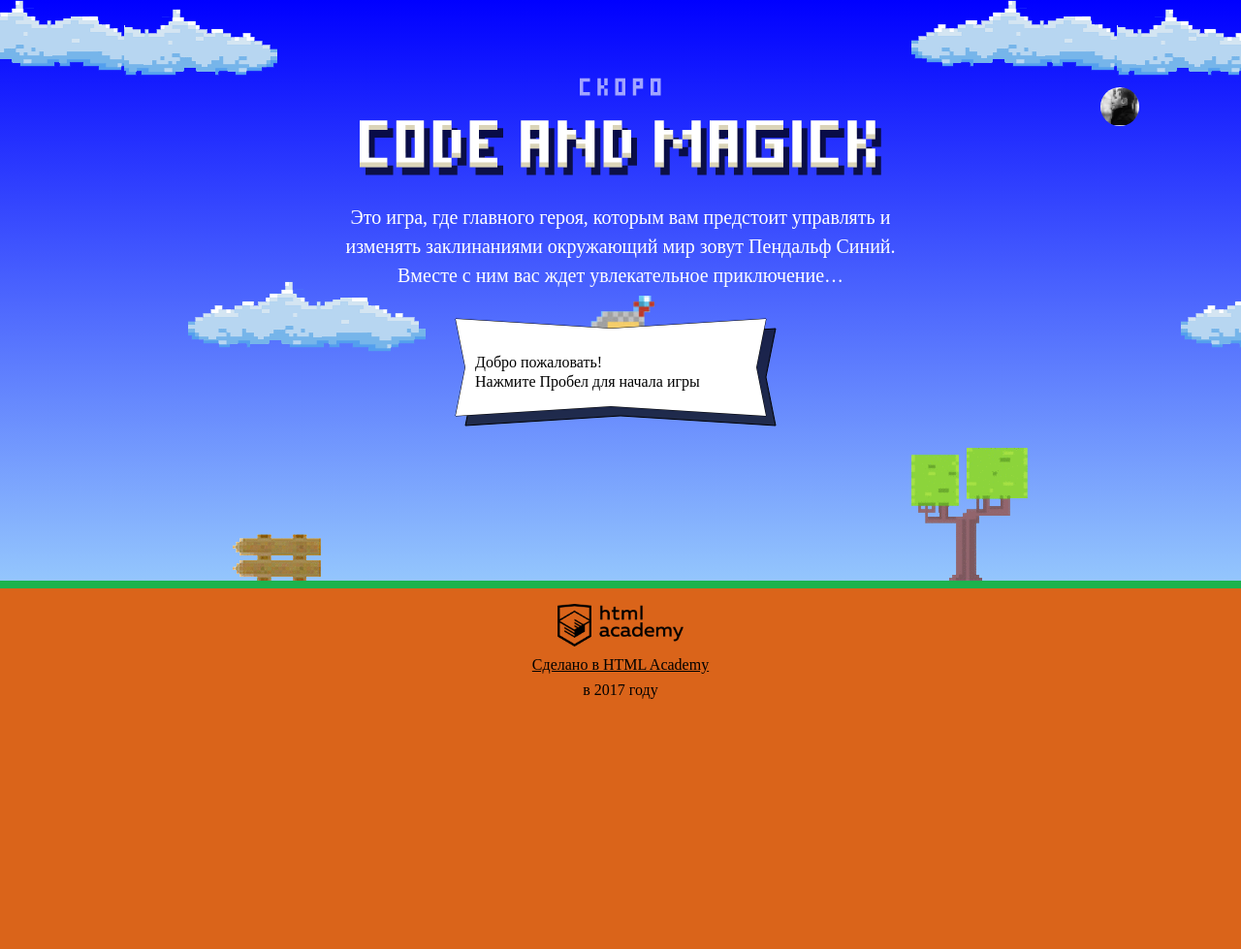
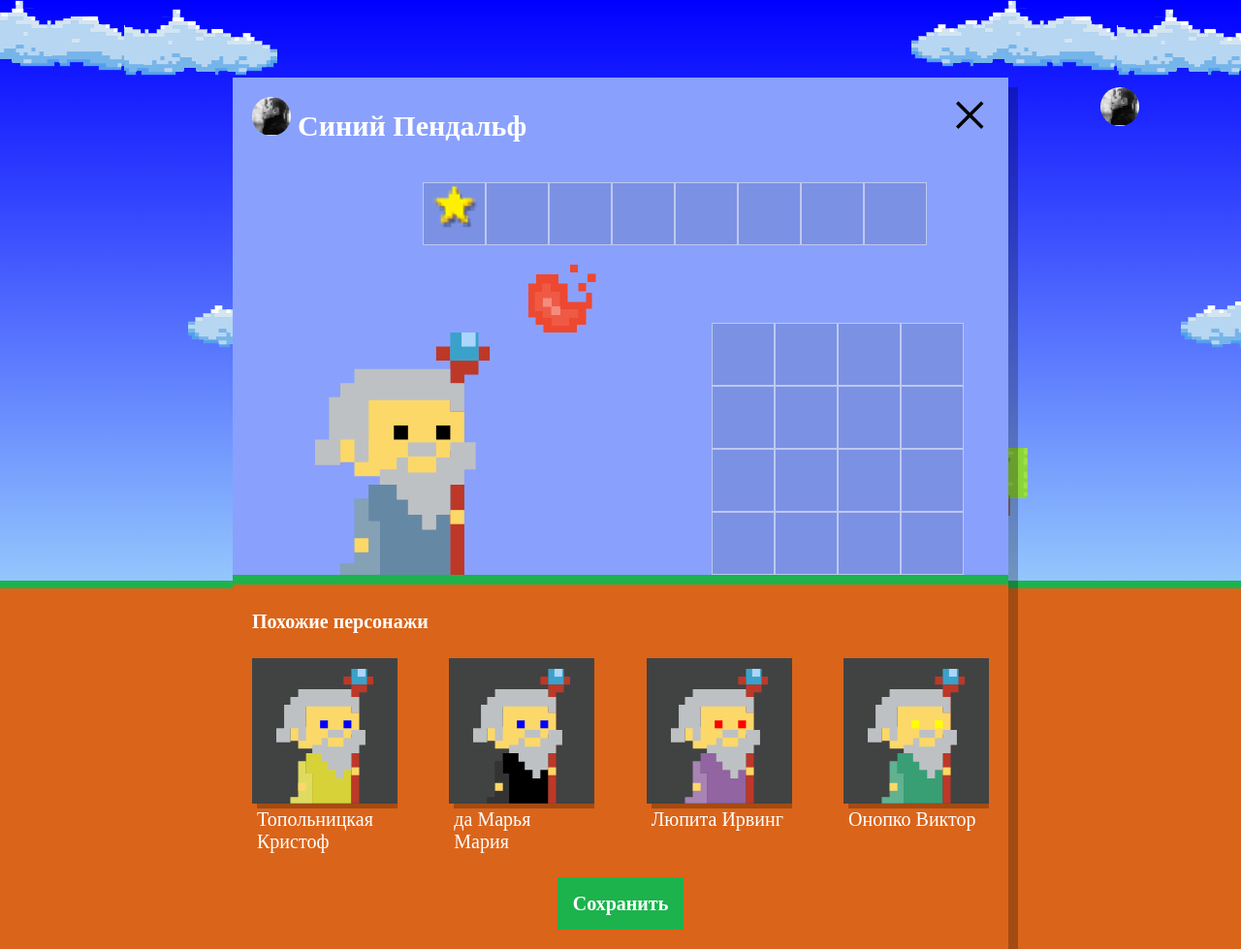
Before and after one commit to ianbel263/1006885-code-and-magick-18, a website: page index.html in a window 1280 px wide. Shown: the whole page at 97% size. Before the commit the page ends 800 px from the top, so only its background shows below. Drawn offline with Linux system fonts and the light colour scheme; a web font is replaced by a local one.

Commit message:
Добавляет скрипт настроек игры

```diff
--- a/index.html
+++ b/index.html
@@ -199,6 +199,7 @@
     return height - height * 2 / 3 - wizardHeight;
   };
 </script>
+<script src="js/setup.js"></script>
 <script src="js/stat.js"></script>
 <script src="js/game.js"></script>
 
--- /dev/null
+++ b/js/setup.js
@@ -0,0 +1,67 @@
+'use strict';
+
+var WIZARD_NAMES = ['Иван', 'Хуан Себастьян', 'Мария', 'Кристоф', 'Виктор', 'Юлия', 'Люпита', 'Вашингтон'];
+var WIZARD_SURNAMES = ['да Марья', 'Верон', 'Мирабелла', 'Вальц', 'Онопко', 'Топольницкая', 'Нионго', 'Ирвинг'];
+var WIZARD_COAT_COLORS = ['rgb(101, 137, 164)', 'rgb(241, 43, 107)', 'rgb(146, 100, 161)', 'rgb(56, 159, 117)', 'rgb(215, 210, 55)', 'rgb(0, 0, 0)'];
+var WIZARD_EYES_COLORS = ['black', 'red', 'blue', 'yellow', 'green'];
+var NUMBER_OF_WIZARDS = 4;
+var wizards = [];
+
+var setup = document.querySelector('.setup');
+setup.classList.remove('hidden');
+var similarList = setup.querySelector('.setup-similar-list');
+var similarWizardTemplate = document.querySelector('#similar-wizard-template').content.querySelector('.setup-similar-item');
+
+var getRandomInt = function (min, max) {
+  min = Math.ceil(min);
+  max = Math.floor(max);
+  return Math.floor(Math.random() * (max - min)) + min;
+}
+
+var Arr = function (arr) {
+  var Obj = function (name, coatColor, eyesColor) {
+    this.name = name;
+    this.coatColor = coatColor;
+    this.eyesColor = eyesColor;
+  }
+
+  for (var i = 0; i < NUMBER_OF_WIZARDS; i++) {
+    var wizardName = WIZARD_NAMES[getRandomInt(0, WIZARD_NAMES.length)];
+    var wizardSurname = WIZARD_SURNAMES[getRandomInt(0, WIZARD_SURNAMES.length)];
+    var wizardCoatColor = WIZARD_COAT_COLORS[getRandomInt(0, WIZARD_COAT_COLORS.length)];
+    var wizardEyesColor = WIZARD_EYES_COLORS[getRandomInt(0, WIZARD_EYES_COLORS.length)];
+
+    if (getRandomInt(0, 2) === 1) {
+      var wizardFullname = wizardName + ' ' + wizardSurname;
+    } else {
+      var wizardFullname = wizardSurname + ' ' + wizardName;
+    }
+
+    arr[i] = new Obj(wizardFullname, wizardCoatColor, wizardEyesColor);
+  }
+
+  return arr;
+}
+
+var renderWizard = function (wizard) {
+  var wizardElement = similarWizardTemplate.cloneNode(true);
+
+  wizardElement.querySelector('.setup-similar-label').textContent = wizard.name;
+  wizardElement.querySelector('.wizard-coat').style.fill = wizard.coatColor;
+  wizardElement.querySelector('.wizard-eyes').style.fill = wizard.eyesColor;
+
+  return wizardElement;
+}
+
+var renderWizardsList = function (wizards) {
+
+  var fragment = document.createDocumentFragment();
+  for (var i = 0; i < wizards.length; i++) {
+    fragment.appendChild(renderWizard(wizards[i]));
+  }
+
+  similarList.appendChild(fragment);
+  setup.querySelector('.setup-similar').classList.remove('hidden');
+}
+
+renderWizardsList(new Arr(wizards));
```
